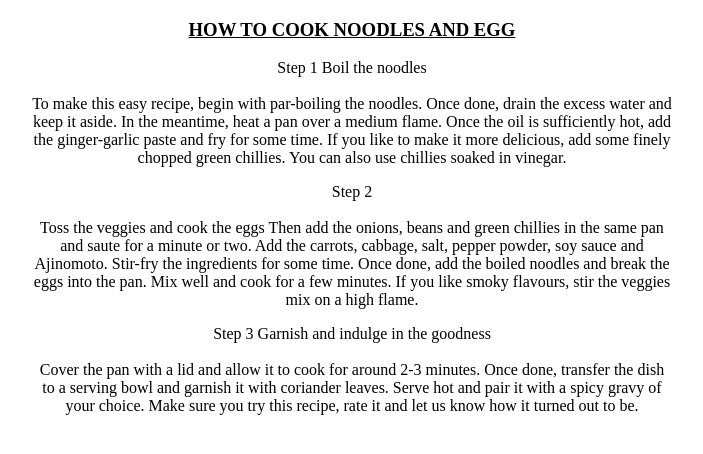
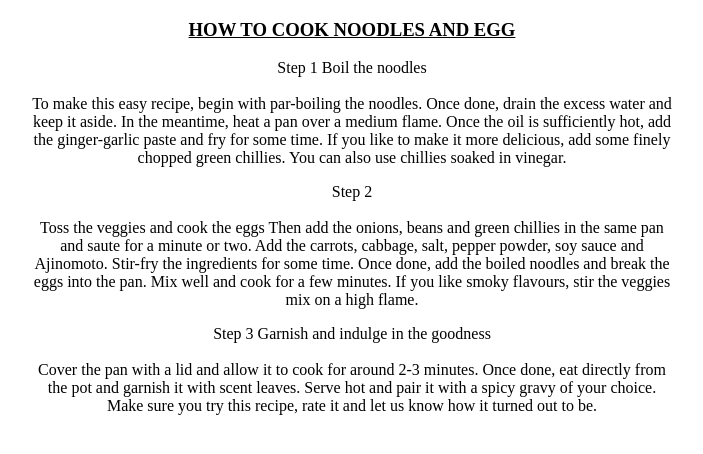
Before and after one commit to Raphael3423/gadstutorialongit, a plain HTML site: page noodlestutorial.html in a window 1280 px wide. Shown: the whole page, without its empty margins (288-991 px from the left). Drawn offline with Linux system fonts and the light colour scheme.

Commit message:
made changes to the noodles tutorial file

```diff
--- a/noodlestutorial.html
+++ b/noodlestutorial.html
@@ -17,7 +17,7 @@ To make this easy recipe, begin with par-boiling the noodles. Once done, drain t
 Then add the onions, beans and green chillies in the same pan and saute for a minute or two. Add the carrots, cabbage, salt, pepper powder, soy sauce and Ajinomoto. Stir-fry the ingredients for some time. Once done, add the boiled noodles and break the eggs into the pan. Mix well and cook for a few minutes. If you like smoky flavours, stir the veggies mix on a high flame.</p>
 
 <p>Step 3 Garnish and indulge in the goodness <br><br>
-Cover the pan with a lid and allow it to cook for around 2-3 minutes. Once done, transfer the dish to a serving bowl and garnish it with coriander leaves. Serve hot and pair it with a spicy gravy of your choice. Make sure you try this recipe, rate it and let us know how it turned out to be.
+Cover the pan with a lid and allow it to cook for around 2-3 minutes. Once done, eat directly from the pot and garnish it with scent leaves. Serve hot and pair it with a spicy gravy of your choice. Make sure you try this recipe, rate it and let us know how it turned out to be.
 
 </p>
 
```
